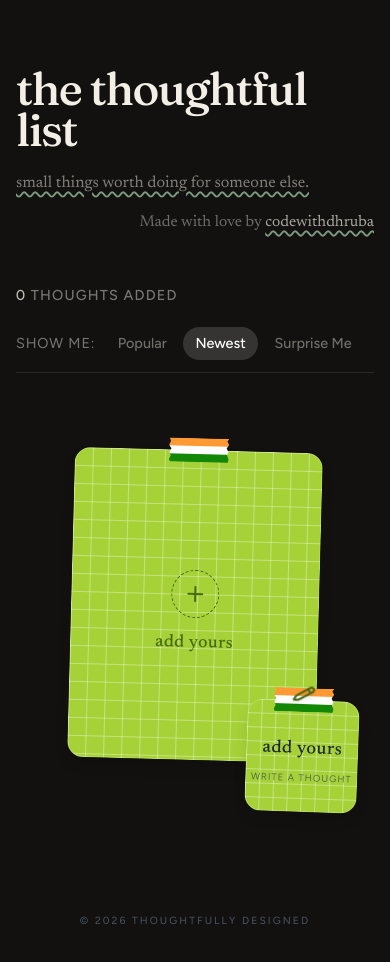
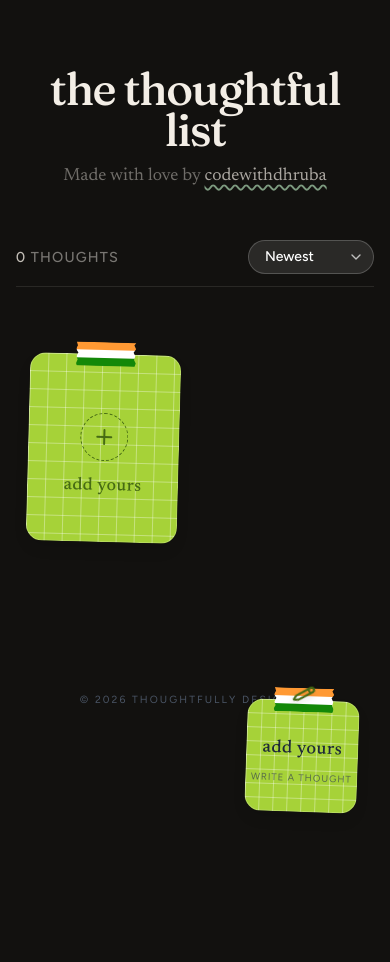
Before and after one commit to codewithdhruba01/YourThought, a React (Vite) app: page / in a window 390 px wide. Shown: the top 962 px of the page. After the commit the page ends 844 px from the top, so only its background shows below. Built offline with nearby package versions, Linux system fonts and the light colour scheme.

Commit message:
Refactor Header and ThoughtToolbar components for improved layout and responsiveness; update ThoughtWall grid structure for better display

```diff
--- a/src/components/Header.tsx
+++ b/src/components/Header.tsx
@@ -1,15 +1,34 @@
 export function Header() {
   return (
-    <header className="w-full flex flex-wrap items-center justify-between gap-x-7 gap-y-4" style={{ marginBottom: 'clamp(2.25rem, 6vh, 3.75rem)' }}>
-      <div>
-        <h1 className="font-brand text-[clamp(2.85rem,8vw,4.85rem)] font-medium leading-[0.92] tracking-[-0.035em] text-[#f3eee6]">
-          the thoughtful list
-        </h1>
-        <p className="font-serif text-[1.02rem] text-[#f3eee680] mt-[1.2rem] inline-block underline decoration-[#7d9b80] decoration-[1.5px] decoration-wavy underline-offset-4">
-          small things worth doing for someone else.
-        </p>
-      </div>
-      <div className="text-[0.98rem] font-serif text-[#f3eee66b] flex items-center whitespace-nowrap ml-auto">
+    <header className="w-full flex flex-col items-center justify-center text-center" style={{ marginBottom: 'clamp(2.25rem, 6vh, 3.75rem)' }}>
+      <h1 className="font-brand text-[clamp(2.85rem,8vw,4.85rem)] font-medium leading-[0.92] tracking-[-0.035em] text-[#f3eee6] cursor-default">
+        <span className="group/the">
+          <span className="transition-colors duration-300 group-hover/the:text-paper-yellow">t</span>
+          <span className="transition-colors duration-300 group-hover/the:text-paper-peach">h</span>
+          <span className="transition-colors duration-300 group-hover/the:text-paper-green">e</span>
+        </span>
+        {' '}
+        <span className="group/thought">
+          <span className="transition-colors duration-300 group-hover/thought:text-paper-lavender">t</span>
+          <span className="transition-colors duration-300 group-hover/thought:text-paper-green">h</span>
+          <span className="transition-colors duration-300 group-hover/thought:text-paper-yellow">o</span>
+          <span className="transition-colors duration-300 group-hover/thought:text-paper-peach">u</span>
+          <span className="transition-colors duration-300 group-hover/thought:text-paper-green">g</span>
+          <span className="transition-colors duration-300 group-hover/thought:text-paper-blue">h</span>
+          <span className="transition-colors duration-300 group-hover/thought:text-paper-lavender">t</span>
+        </span>
+        <span className="group/ful">
+          <span className="transition-colors duration-300 group-hover/ful:text-paper-green">f</span>
+          <span className="transition-colors duration-300 group-hover/ful:text-paper-yellow">u</span>
+          <span className="transition-colors duration-300 group-hover/ful:text-paper-peach">l</span>
+          {' '}
+          <span className="transition-colors duration-300 group-hover/ful:text-paper-blue">l</span>
+          <span className="transition-colors duration-300 group-hover/ful:text-paper-lavender">i</span>
+          <span className="transition-colors duration-300 group-hover/ful:text-paper-green">s</span>
+          <span className="transition-colors duration-300">t</span>
+        </span>
+      </h1>
+      <div className="mt-3 text-[1.1rem] font-serif text-[#f3eee66b]">
         Made with love by&nbsp;
         <a href="https://codewithdhruba.in/" className="text-[#f3eee6ad] underline decoration-[#7d9b80] decoration-[1.5px] decoration-wavy underline-offset-4 hover:text-[#f3eee6eb] transition-colors">
           codewithdhruba
--- a/src/components/ThoughtToolbar.tsx
+++ b/src/components/ThoughtToolbar.tsx
@@ -1,4 +1,5 @@
 import clsx from 'clsx';
+import { ChevronDown } from 'lucide-react';
 import type { SortMode } from '../hooks/useThoughts';
 
 interface ThoughtToolbarProps {
@@ -9,12 +10,27 @@ interface ThoughtToolbarProps {
 
 export function ThoughtToolbar({ count, activeSort, onSortChange }: ThoughtToolbarProps) {
   return (
-    <div className="flex flex-col sm:flex-row items-start sm:items-center justify-between gap-5 mb-5 pb-3 border-b border-[#f3eee61a] font-sans text-[#f3eee675]">
+    <div className="flex flex-row items-center justify-between gap-4 mb-5 pb-3 border-b border-[#f3eee61a] font-sans text-[#f3eee675]">
       <div className="text-[0.9rem] font-medium tracking-[0.08em] uppercase whitespace-nowrap">
-        <span className="text-[#f3eee6c7] font-variant-numeric tabular-nums">{count}</span> THOUGHTS ADDED
+        <span className="text-[#f3eee6c7] font-variant-numeric tabular-nums">{count}</span> THOUGHTS
       </div>
 
-      <div className="flex items-center justify-end gap-[0.3rem]">
+      {/* Mobile Dropdown */}
+      <div className="sm:hidden relative">
+        <select
+          value={activeSort}
+          onChange={(e) => onSortChange(e.target.value as SortMode)}
+          className="appearance-none bg-white/10 text-white border border-white/20 rounded-full pl-4 pr-8 py-1.5 text-sm font-medium focus:outline-none focus:ring-2 focus:ring-white/30 capitalize"
+        >
+          <option value="popular" className="bg-[#22211f] text-white">Popular</option>
+          <option value="newest" className="bg-[#22211f] text-white">Newest</option>
+          <option value="surprise" className="bg-[#22211f] text-white">Surprise me</option>
+        </select>
+        <ChevronDown className="absolute right-2.5 top-1/2 -translate-y-1/2 w-4 h-4 text-white/70 pointer-events-none" />
+      </div>
+
+      {/* Desktop Buttons */}
+      <div className="hidden sm:flex items-center justify-end gap-[0.3rem]">
         <span className="text-[0.9rem] tracking-[0.06em] uppercase mr-[0.35rem]">Show me:</span>
         <div className="flex items-center gap-[0.3rem]">
           {(['popular', 'newest', 'surprise'] as SortMode[]).map((mode) => (
--- a/src/components/ThoughtWall.tsx
+++ b/src/components/ThoughtWall.tsx
@@ -14,7 +14,7 @@ export function ThoughtWall({ thoughts, onLikeToggle, onAddClick }: ThoughtWallP
   return (
     <div className="w-full py-8">
       {/* Grid Layout to align items in rows */}
-      <div className="grid grid-cols-1 sm:grid-cols-2 md:grid-cols-3 lg:grid-cols-4 xl:grid-cols-5 mx-auto justify-items-center" style={{ gap: 'clamp(1rem, 2vw, 1.5rem) clamp(0.5rem, 1vw, 1rem)' }}>
+      <div className="grid grid-cols-2 md:grid-cols-3 lg:grid-cols-4 xl:grid-cols-5 mx-auto justify-items-center" style={{ gap: 'clamp(1rem, 2vw, 1.5rem) clamp(0.5rem, 1vw, 1rem)' }}>
         <AnimatePresence>
           {thoughts.map((thought) => (
             <motion.div
```
